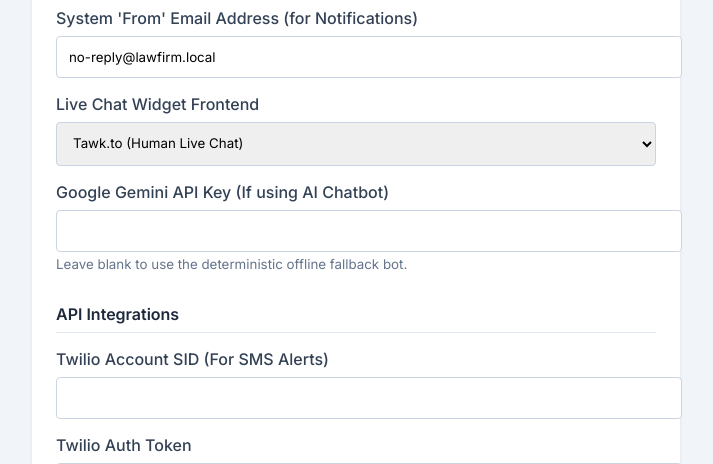
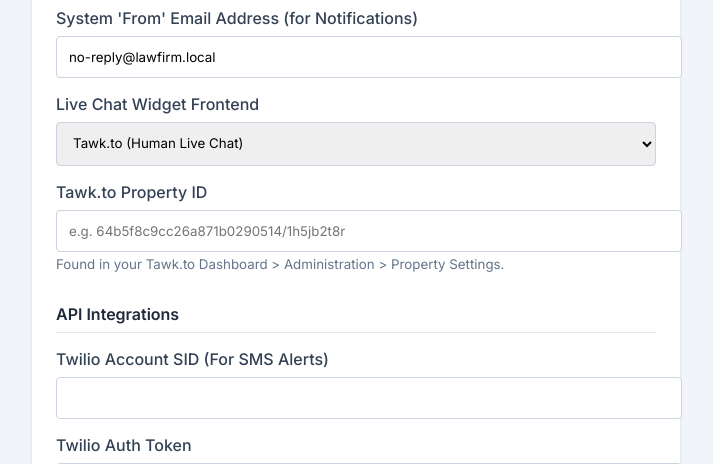
Before and after one commit to jayshreeganesh/law-firm-cms, a PHP site: page /admin/settings.php in a window 1280 px wide. Shown: the part 873-1337 px from the top of the page, without its empty margins (260-973 px from the left). Run offline with PHP 8.4, Linux system fonts and the light colour scheme; a user stored in the database is signed in; data comes from the database, SQL or seed files in the repository; some libraries are stand-ins or nearby versions.

Commit message:
Feature: Add dynamic Tawk.to live chat configuration to admin settings

```diff
--- a/admin/settings.php
+++ b/admin/settings.php
@@ -14,6 +14,7 @@ if ($_SERVER['REQUEST_METHOD'] === 'POST') {
         'smtp_from_email' => $_POST['smtp_from_email'] ?? 'no-reply@lawfirm.local',
         'smtp_from_email' => $_POST['smtp_from_email'] ?? 'no-reply@lawfirm.local',
         'chat_widget_type' => $_POST['chat_widget_type'] ?? 'tawk',
+        'tawk_property_id' => $_POST['tawk_property_id'] ?? '',
         'gemini_api_key' => $_POST['gemini_api_key'] ?? '',
         'google_calendar_webhook' => $_POST['google_calendar_webhook'] ?? '',
         'twilio_sid' => $_POST['twilio_sid'] ?? '',
@@ -120,7 +121,13 @@ if ($_SERVER['REQUEST_METHOD'] === 'POST') {
             </select>
         </div>
 
-        <div style="margin-bottom: 1.5rem;">
+        <div style="margin-bottom: 1rem;" id="tawk_settings_div">
+            <label style="display: block; margin-bottom: 0.5rem; font-weight: 500;">Tawk.to Property ID</label>
+            <input type="text" name="tawk_property_id" value="<?= htmlspecialchars(get_setting($pdo, 'tawk_property_id')) ?>" placeholder="e.g. 64b5f8c9cc26a871b0290514/1h5jb2t8r" style="width: 100%; padding: 0.75rem; border: 1px solid #cbd5e1; border-radius: 4px; font-family: inherit;">
+            <small style="color: #64748b; display: block; margin-top: 0.25rem;">Found in your Tawk.to Dashboard &gt; Administration &gt; Property Settings.</small>
+        </div>
+
+        <div style="margin-bottom: 1.5rem;" id="ai_settings_div">
             <label style="display: block; margin-bottom: 0.5rem; font-weight: 500;">Google Gemini API Key (If using AI Chatbot)</label>
             <input type="password" name="gemini_api_key" value="<?= htmlspecialchars(get_setting($pdo, 'gemini_api_key')) ?>" style="width: 100%; padding: 0.75rem; border: 1px solid #cbd5e1; border-radius: 4px; font-family: inherit;">
             <small style="color: #64748b; display: block; margin-top: 0.25rem;">Leave blank to use the deterministic offline fallback bot.</small>
@@ -279,4 +286,14 @@ if ($_SERVER['REQUEST_METHOD'] === 'POST') {
     </form>
 </div>
 
+<script>
+document.querySelector('select[name="chat_widget_type"]').addEventListener('change', function() {
+    const type = this.value;
+    document.getElementById('tawk_settings_div').style.display = (type === 'tawk') ? 'block' : 'none';
+    document.getElementById('ai_settings_div').style.display = (type === 'ai') ? 'block' : 'none';
+});
+// Trigger on load
+document.querySelector('select[name="chat_widget_type"]').dispatchEvent(new Event('change'));
+</script>
+
 <?php require_once 'includes/admin_footer.php'; ?>
--- a/includes/footer.php
+++ b/includes/footer.php
@@ -99,7 +99,8 @@ var Tawk_API=Tawk_API||{}, Tawk_LoadStart=new Date();
 (function(){
 var s1=document.createElement("script"),s0=document.getElementsByTagName("script")[0];
 s1.async=true;
-s1.src='https://embed.tawk.to/64b5f8c9cc26a871b0290514/1h5jb2t8r'; // Example ID
+<?php $tawk_id = get_setting($pdo, 'tawk_property_id') ?: '64b5f8c9cc26a871b0290514/1h5jb2t8r'; ?>
+s1.src='https://embed.tawk.to/<?= htmlspecialchars($tawk_id) ?>';
 s1.charset='UTF-8';
 s1.setAttribute('crossorigin','*');
 s0.parentNode.insertBefore(s1,s0);
```
